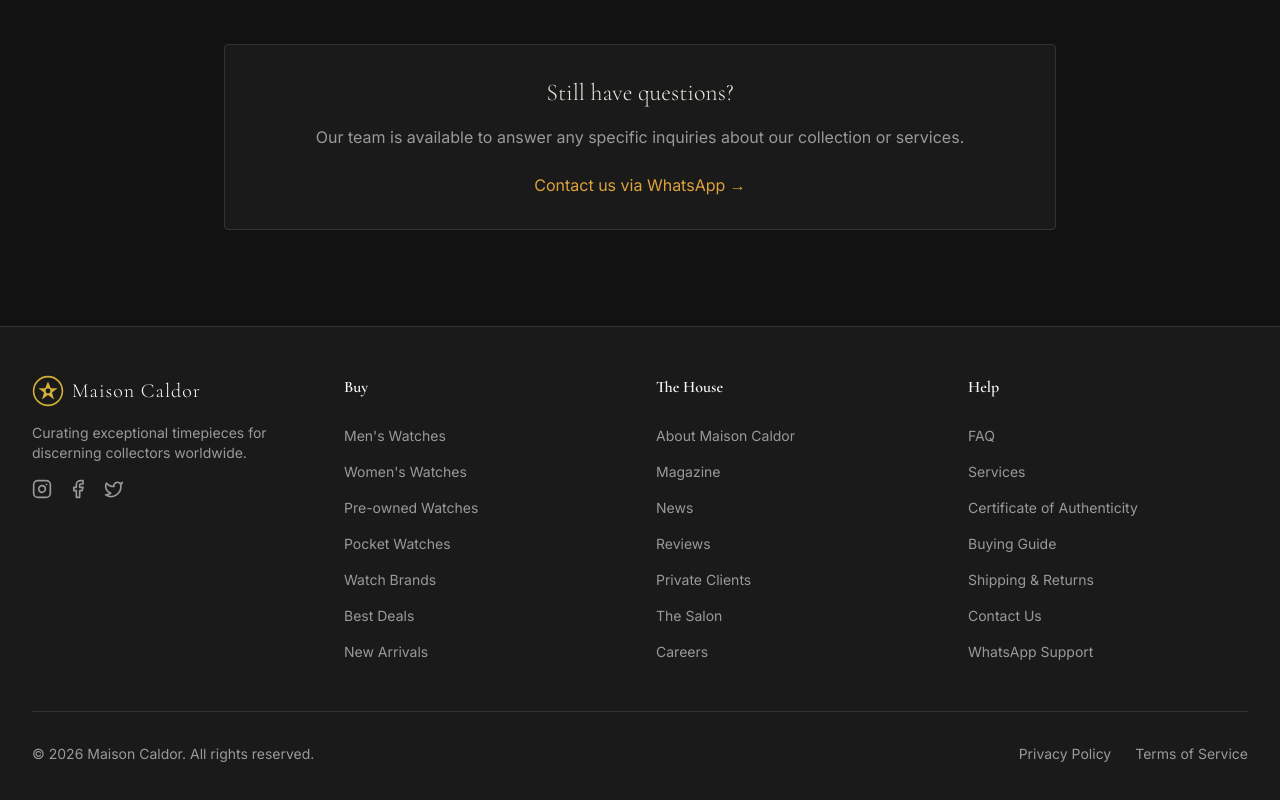
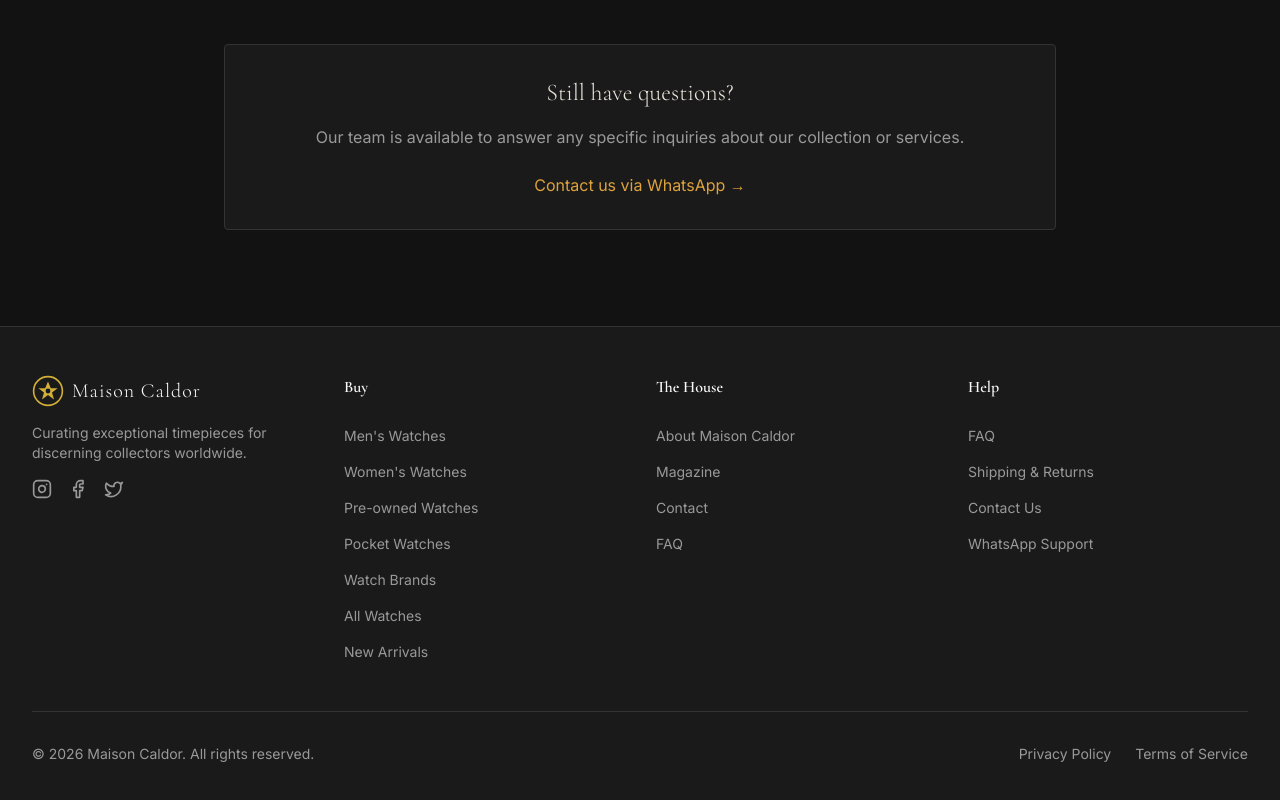
Before and after one commit to Maxwellchia7/sg-a59adf97-559a-45e1-ad33-f2bbe426fa1d-1787956764, a Next.js app: page /faq in a window 1280 px wide. Shown: the part 1450-2250 px from the top of the page. Built offline with nearby package versions, Linux system fonts and the light colour scheme.

Commit message:
fix(ui): resolve broken links in footer and homepage

```diff
--- a/src/components/ByComplication.tsx
+++ b/src/components/ByComplication.tsx
@@ -5,19 +5,19 @@ const complications = [
     title: "Chronographs",
     description: "Racing heritage meets precision timing",
     image: "/complications/chronograph.png",
-    href: "/collections?complication=chronograph",
+    href: "/shop",
   },
   {
     title: "Dive watches",
     description: "Professional instruments for the depths",
     image: "/complications/dive.png",
-    href: "/collections?complication=dive",
+    href: "/shop",
   },
   {
     title: "Dress watches",
     description: "Refined elegance for formal occasions",
     image: "/complications/dress.png",
-    href: "/collections?complication=dress",
+    href: "/shop",
   },
 ];
 
--- a/src/components/Footer.tsx
+++ b/src/components/Footer.tsx
@@ -3,30 +3,24 @@ import { MessageCircle, Instagram, Facebook, Twitter } from "lucide-react";
 import Image from "next/image";
 
 const buyLinks = [
-  { label: "Men's Watches", href: "/collections/mens" },
-  { label: "Women's Watches", href: "/collections/womens" },
-  { label: "Pre-owned Watches", href: "/collections/pre-owned" },
-  { label: "Pocket Watches", href: "/collections/pocket" },
+  { label: "Men's Watches", href: "/shop" },
+  { label: "Women's Watches", href: "/shop" },
+  { label: "Pre-owned Watches", href: "/shop" },
+  { label: "Pocket Watches", href: "/shop" },
   { label: "Watch Brands", href: "/collections" },
-  { label: "Best Deals", href: "/best-deals" },
-  { label: "New Arrivals", href: "/new-arrivals" },
+  { label: "All Watches", href: "/shop" },
+  { label: "New Arrivals", href: "/shop" },
 ];
 
 const houseLinks = [
   { label: "About Maison Caldor", href: "/about" },
   { label: "Magazine", href: "/magazine" },
-  { label: "News", href: "/news" },
-  { label: "Reviews", href: "/reviews" },
-  { label: "Private Clients", href: "/private-clients" },
-  { label: "The Salon", href: "/salon" },
-  { label: "Careers", href: "/careers" },
+  { label: "Contact", href: "/contact" },
+  { label: "FAQ", href: "/faq" },
 ];
 
 const helpLinks = [
   { label: "FAQ", href: "/faq" },
-  { label: "Services", href: "/services" },
-  { label: "Certificate of Authenticity", href: "/certificate" },
-  { label: "Buying Guide", href: "/buying-guide" },
   { label: "Shipping & Returns", href: "/shipping" },
   { label: "Contact Us", href: "/contact" },
   { label: "WhatsApp Support", href: "https://wa.me/16462440064", external: true },
--- a/src/components/Signatures.tsx
+++ b/src/components/Signatures.tsx
@@ -6,28 +6,28 @@ const signatures = [
     brand: "Rolex",
     description: "The quintessential dress watch",
     image: "/complications/dress.png",
-    href: "/collections/rolex?model=datejust",
+    href: "/collections/rolex",
   },
   {
     name: "Submariner",
     brand: "Rolex",
     description: "Dive watch icon since 1953",
     image: "/complications/dive.png",
-    href: "/collections/rolex?model=submariner",
+    href: "/collections/rolex",
   },
   {
     name: "Daytona",
     brand: "Rolex",
     description: "Racing chronograph legend",
     image: "/complications/chronograph.png",
-    href: "/collections/rolex?model=daytona",
+    href: "/collections/rolex",
   },
   {
     name: "Nautilus",
     brand: "Patek Philippe",
     description: "Sports elegance redefined",
     image: "/brands/patek-philippe.png",
-    href: "/collections/patek-philippe?model=nautilus",
+    href: "/collections/patek-philippe",
   },
 ];
 
--- a/src/components/WaysIn.tsx
+++ b/src/components/WaysIn.tsx
@@ -5,25 +5,25 @@ const categories = [
     title: "Men's watches",
     description: "Classic and contemporary timepieces for gentlemen",
     image: "/categories/mens.png",
-    href: "/collections?category=mens",
+    href: "/shop",
   },
   {
     title: "Women's watches",
     description: "Elegant complications and jeweled timepieces",
     image: "/categories/womens.png",
-    href: "/collections?category=womens",
+    href: "/shop",
   },
   {
     title: "Pre-owned",
     description: "Authenticated vintage and discontinued models",
     image: "/categories/pre-owned.png",
-    href: "/collections?category=pre-owned",
+    href: "/shop",
   },
   {
     title: "Pocket watches",
     description: "Historic complications and collector's pieces",
     image: "/categories/mens.png",
-    href: "/collections?category=pocket",
+    href: "/shop",
   },
 ];
 
```
